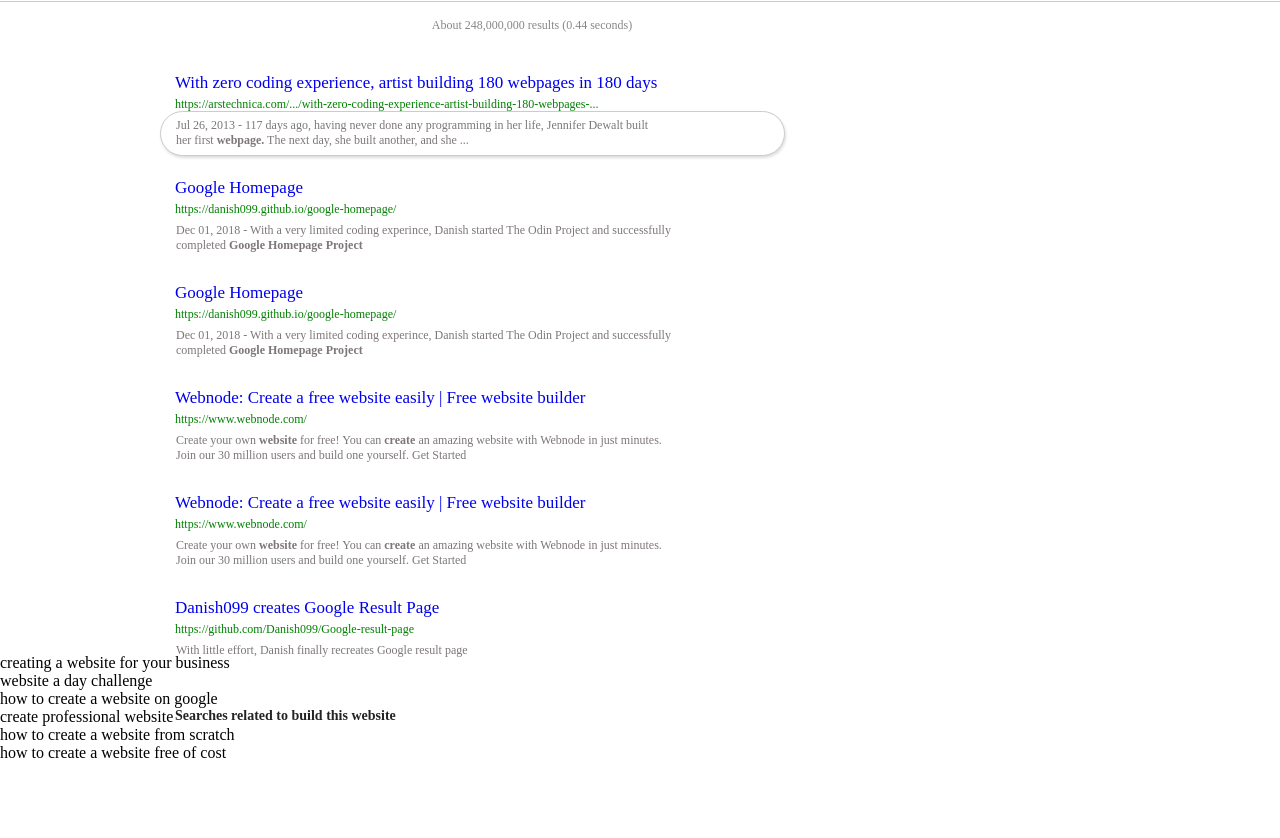
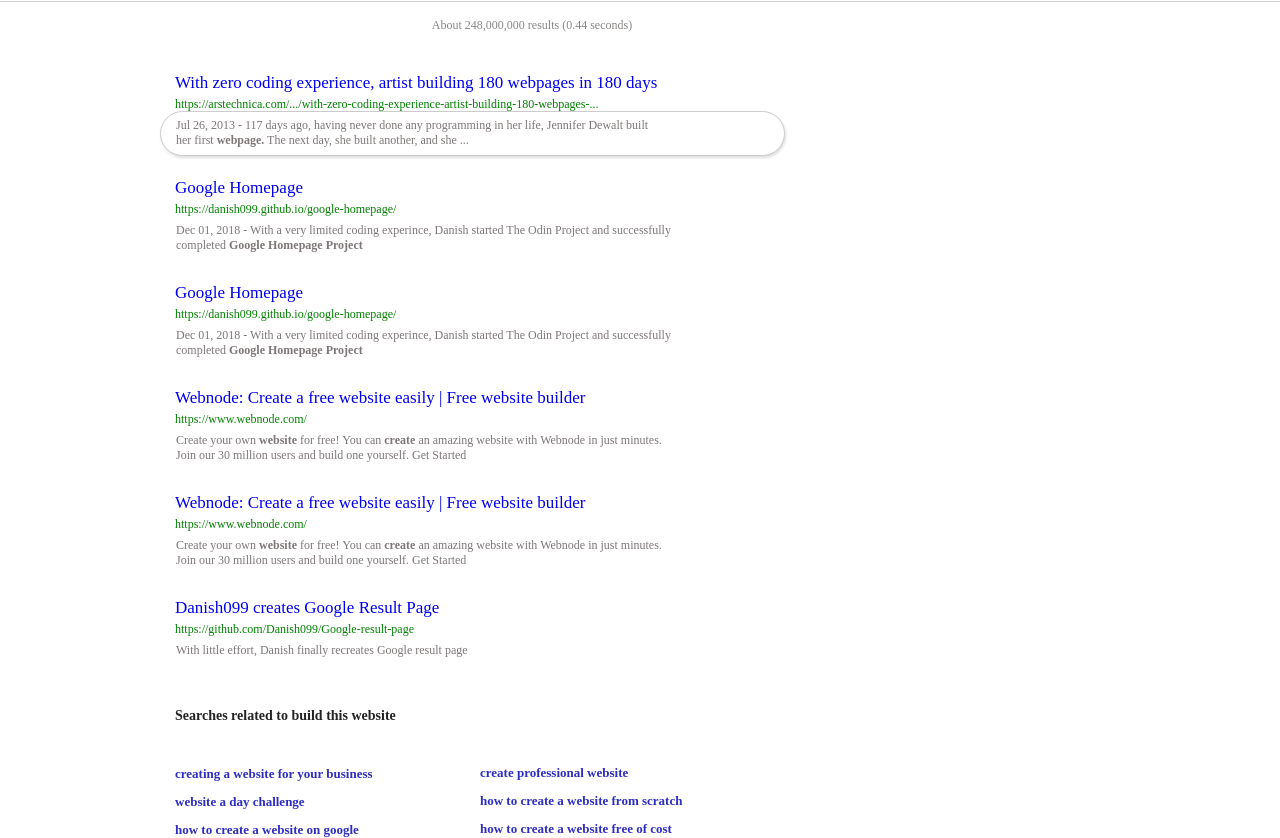
Before and after one commit to Danish099/Google-result-page, a plain HTML site: page index.html in a window 1280 px wide. Shown: the part 244-1082 px from the top of the page. Before the commit the page ends 1006 px from the top, so only its background shows below. Drawn offline with Linux system fonts and the light colour scheme.

Commit message:
Styled related searches

```diff
--- a/css/style2.css
+++ b/css/style2.css
@@ -313,6 +313,44 @@
     padding: 30px 0px;
     font-size: 14px;
 }
+.related {
+    position: relative;
+    font-weight: 600;
+    top: 100px;
+    left: 175px;
+    margin-bottom: 40px;
+}
+
+.related li {
+    color: rgb(45, 45, 194);
+    font-size: 13px;
+    padding-top: 12px;
+    cursor: pointer;
+    list-style: none;
+}
+.related li:hover {
+    text-decoration: underline;
+}
+.related-right  {
+    position: relative;
+    font-weight: 600;
+    bottom: 25px;
+    left: 480px;
+    margin-bottom: 40px;
+
+}
+
+.related-right li {
+    color: rgb(45, 45, 194);
+    font-size: 13px;
+    padding-top: 12px;
+    cursor: pointer;
+    list-style: none;
+}
+.related-right li:hover {
+    text-decoration: underline;
+}
+
 
 
 }
```
